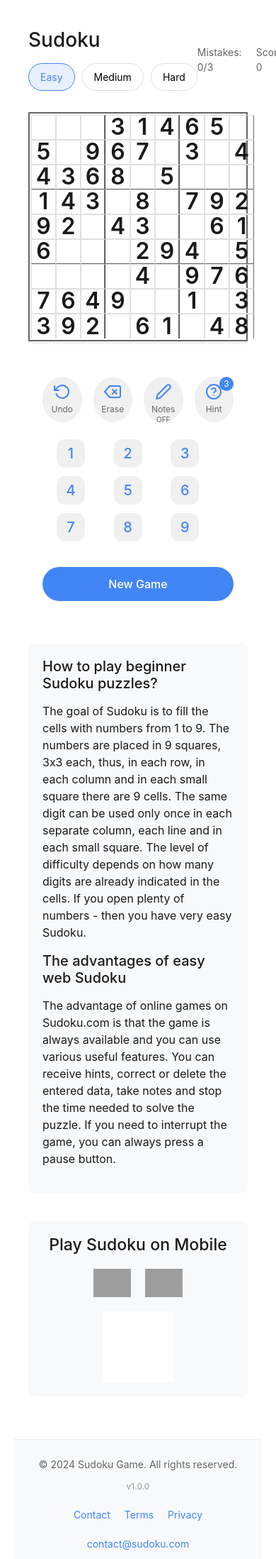
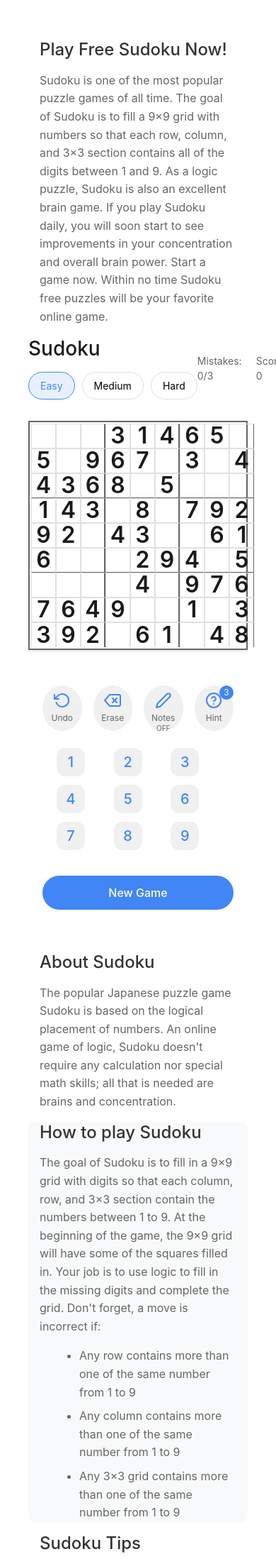
Before and after one commit to mani-django09/sudoku-game, a Flask app: page / in a window 390 px wide; the page is wider, and only the part inside the window is pictured. Shown: the top 2197 px of that part at 71% size. Run offline with Flask 3, Linux system fonts and the light colour scheme; some libraries are stand-ins or nearby versions; grey boxes are pictures that could not be loaded.

Commit message:
Agent query: Please check if all the new sections (Play Free Sudoku Now!, About Sudoku, How to play Sudoku with bullet points, and Sudoku Tips) are displayed correctly with proper styling and responsive design.

```diff
--- a/static/css/style.css
+++ b/static/css/style.css
@@ -541,6 +541,47 @@ body {
     .social-links {
         justify-content: center;
     }
+/* New sections styling */
+.intro-section, .about-sudoku, .how-to-play, .sudoku-tips {
+    max-width: 800px;
+    margin: 2rem auto;
+    padding: 0 1rem;
+}
+
+.intro-section h1, .about-sudoku h2, .how-to-play h2, .sudoku-tips h2 {
+    color: #333;
+    margin-bottom: 1rem;
+    font-size: 1.8rem;
+}
+
+.intro-section p, .about-sudoku p, .how-to-play p, .sudoku-tips p {
+    color: #666;
+    line-height: 1.6;
+    margin-bottom: 1rem;
+}
+
+.how-to-play ul, .sudoku-tips ul {
+    list-style-type: disc;
+    margin-left: 1.5rem;
+    margin-bottom: 1rem;
+}
+
+.how-to-play li, .sudoku-tips li {
+    color: #666;
+    line-height: 1.6;
+    margin-bottom: 0.5rem;
+}
+
+/* Responsive adjustments */
+@media (max-width: 768px) {
+    .intro-section, .about-sudoku, .how-to-play, .sudoku-tips {
+        margin: 1rem auto;
+    }
+
+    .intro-section h1, .about-sudoku h2, .how-to-play h2, .sudoku-tips h2 {
+        font-size: 1.5rem;
+    }
+}
 }
 
 /* Contact Form Styles */
--- a/templates/index.html
+++ b/templates/index.html
@@ -10,6 +10,11 @@
 </head>
 <body>
     <div class="game-container">
+        <section class="intro-section">
+            <h1>Play Free Sudoku Now!</h1>
+            <p>Sudoku is one of the most popular puzzle games of all time. The goal of Sudoku is to fill a 9×9 grid with numbers so that each row, column, and 3×3 section contains all of the digits between 1 and 9. As a logic puzzle, Sudoku is also an excellent brain game. If you play Sudoku daily, you will soon start to see improvements in your concentration and overall brain power. Start a game now. Within no time Sudoku free puzzles will be your favorite online game.</p>
+        </section>
+
         <header class="game-header">
             <div class="header-left">
                 <h1>Sudoku</h1>
@@ -64,12 +69,29 @@
             </div>
         </div>
 
+        <section class="about-sudoku">
+            <h2>About Sudoku</h2>
+            <p>The popular Japanese puzzle game Sudoku is based on the logical placement of numbers. An online game of logic, Sudoku doesn't require any calculation nor special math skills; all that is needed are brains and concentration.</p>
+        </section>
+
         <section class="how-to-play">
-            <h2>How to play beginner Sudoku puzzles?</h2>
-            <p>The goal of Sudoku is to fill the cells with numbers from 1 to 9. The numbers are placed in 9 squares, 3x3 each, thus, in each row, in each column and in each small square there are 9 cells. The same digit can be used only once in each separate column, each line and in each small square. The level of difficulty depends on how many digits are already indicated in the cells. If you open plenty of numbers - then you have very easy Sudoku.</p>
+            <h2>How to play Sudoku</h2>
+            <p>The goal of Sudoku is to fill in a 9×9 grid with digits so that each column, row, and 3×3 section contain the numbers between 1 to 9. At the beginning of the game, the 9×9 grid will have some of the squares filled in. Your job is to use logic to fill in the missing digits and complete the grid. Don't forget, a move is incorrect if:</p>
+            <ul>
+                <li>Any row contains more than one of the same number from 1 to 9</li>
+                <li>Any column contains more than one of the same number from 1 to 9</li>
+                <li>Any 3×3 grid contains more than one of the same number from 1 to 9</li>
+            </ul>
+        </section>
 
-            <h2>The advantages of easy web Sudoku</h2>
-            <p>The advantage of online games on Sudoku.com is that the game is always available and you can use various useful features. You can receive hints, correct or delete the entered data, take notes and stop the time needed to solve the puzzle. If you need to interrupt the game, you can always press a pause button.</p>
+        <section class="sudoku-tips">
+            <h2>Sudoku Tips</h2>
+            <p>Sudoku is a fun puzzle game once you get the hang of it. At the same time, learning to play Sudoku can be a bit intimidating for beginners. So, if you are a complete beginner, here are a few Sudoku tips that you can use to improve your Sudoku skills.</p>
+            <ul>
+                <li>Tip 1: Look for rows, columns of 3×3 sections that contain 5 or more numbers. Work through the remaining empty cells, trying the numbers that have not been used. In many cases, you will find numbers that can only be placed in one position considering the other numbers that are already in its row, column, and 3×3 grid.</li>
+                <li>Tip 2: Break the grid up visually into 3 columns and 3 rows. Each large column will have 3, 3×3 grids and each row will have 3, 3×3 grids. Now, look for columns or grids that have 2 of the same number. Logically, there must be a 3rd copy of the same number in the only remaining 9-cell section. Look at each of the remaining positions and see if you can find the location of the missing number.</li>
+            </ul>
+            <p>Now that you know a little more about Sudoku, play and enjoy this free online game.</p>
         </section>
 
         <div class="mobile-download">
```
Also changed, not shown: Screenshot 2024-12-01 215922.png (added).
